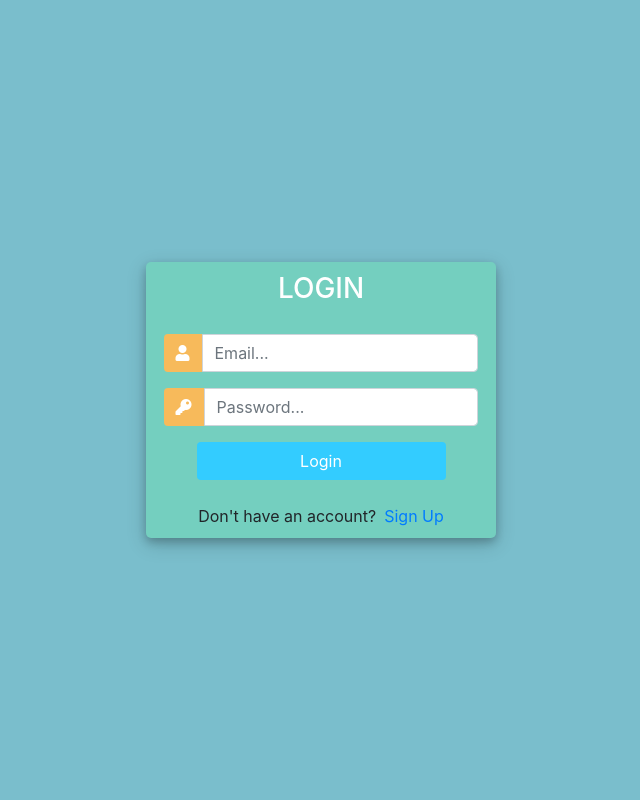
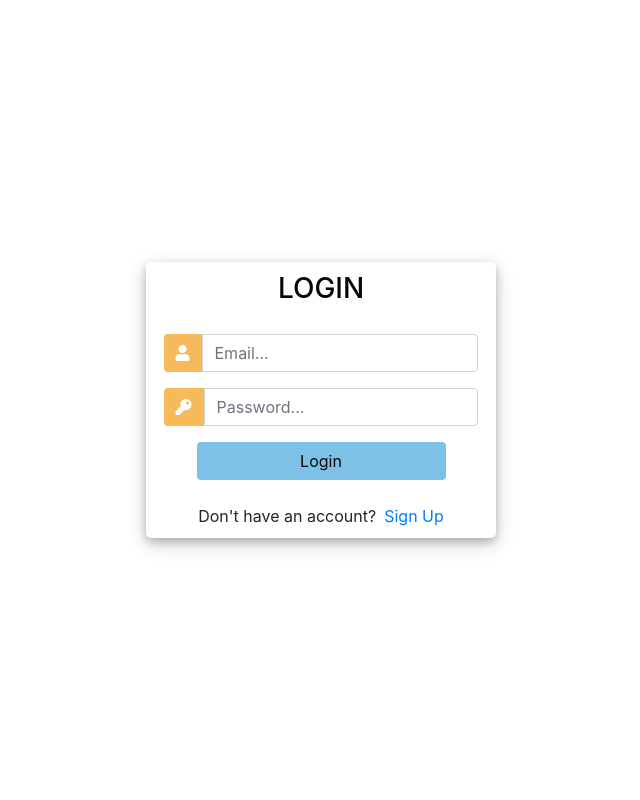
Before and after one commit to RispaJoseph/hosting, a Django app: page /user/login/ in a window 1280 px wide. Shown: the whole page, without its empty margins (319-959 px from the left). Run offline with Django 3.2, Linux system fonts and the light colour scheme; some libraries are stand-ins or nearby versions.

Commit message:
admin page edited

```diff
--- a/templates/user/login.html
+++ b/templates/user/login.html
@@ -22,13 +22,13 @@
         margin: 0;
         padding: 0;
         height: 100%;
-        background: #7abecc !important;
+        background: #ffffff !important;
       }
       .user_card {
         width: 350px;
         margin-top: auto;
         margin-bottom: auto;
-        background: #74cfbf;
+        background: #ffffff;
         position: relative;
         display: flex;
         justify-content: center;
@@ -48,13 +48,13 @@
       }
 
       #form-title {
-        color: #fff;
+        color: #070606;
       }
 
       .login_btn {
         width: 100%;
-        background: #33ccff !important;
-        color: white !important;
+        background: #7dc1e6 !important;
+        color: rgb(8, 8, 8) !important;
       }
       .login_btn:focus {
         box-shadow: none !important;
```
Also changed, not shown: templates/user/signup.html (+4 -4 lines).
